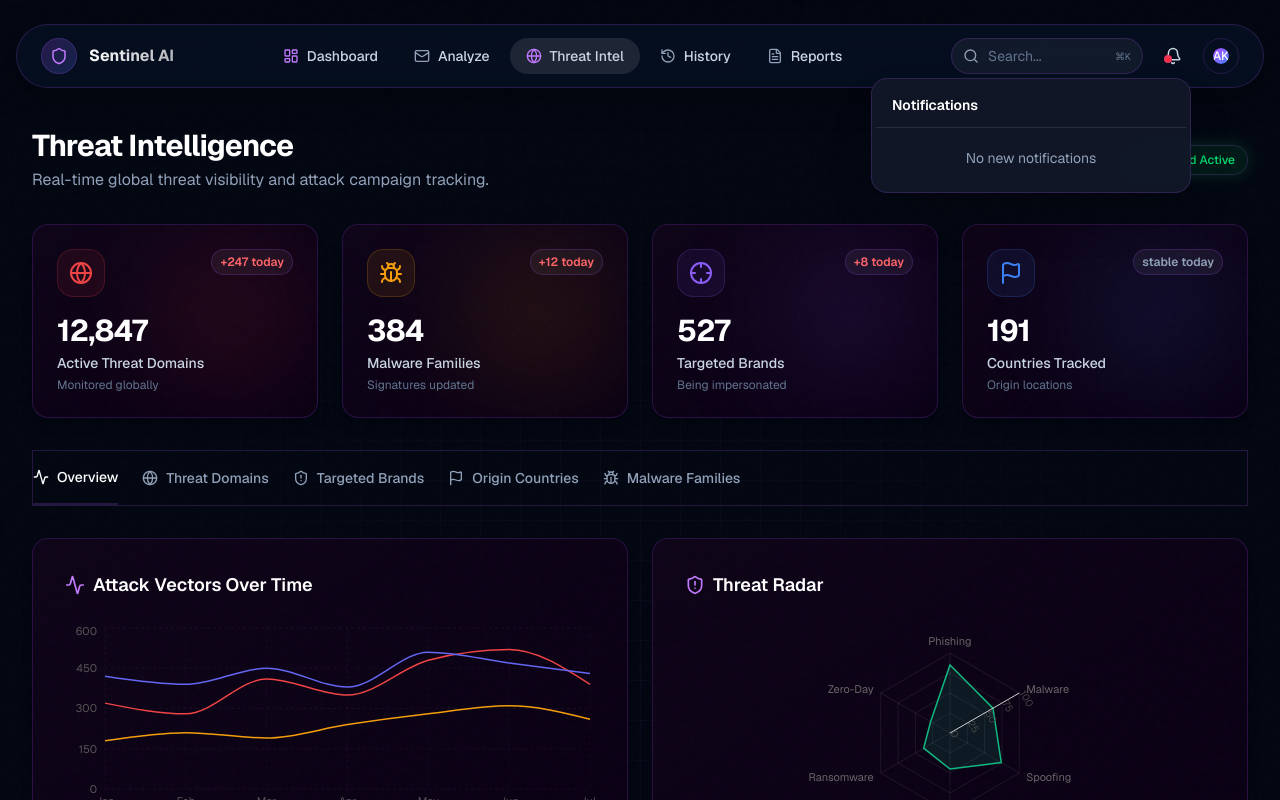
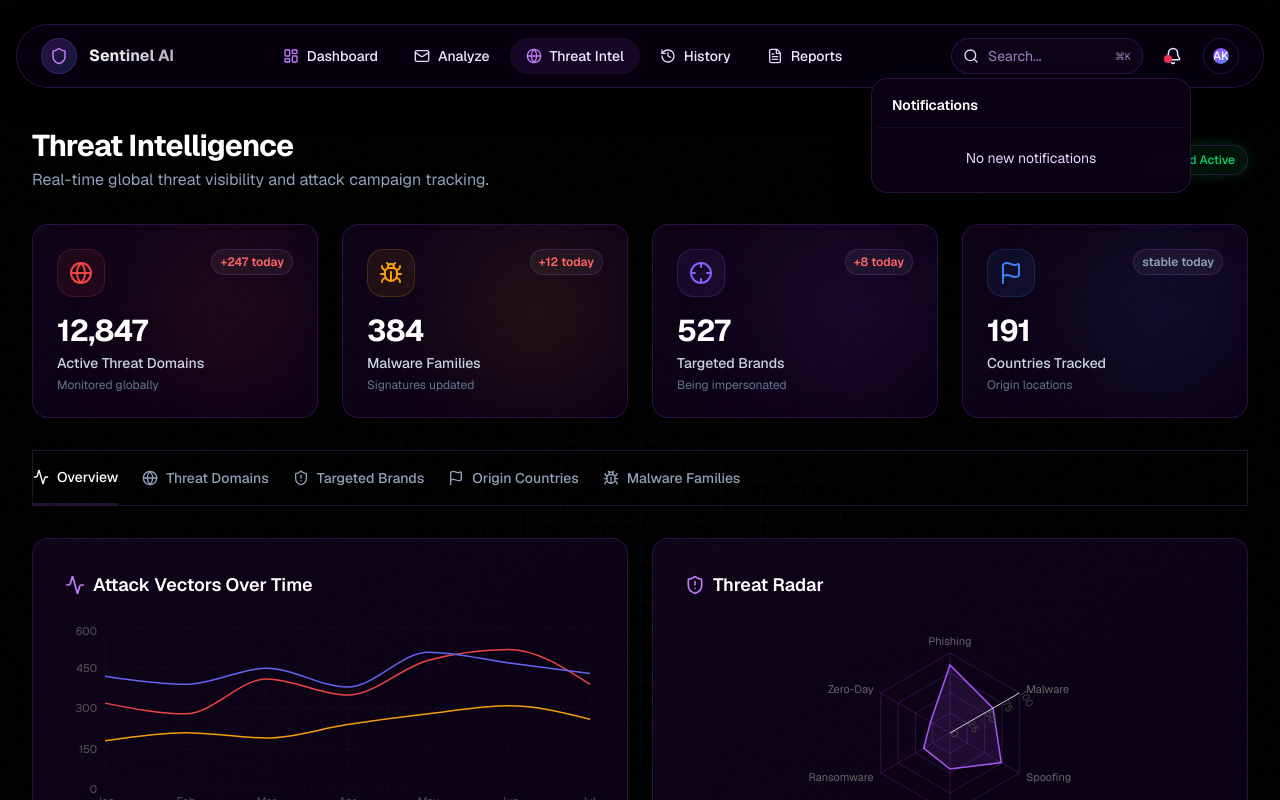
Before and after one commit to 2024geetha/Secure-Email-Gateway-For-Phishing-Prevention, a Next.js app in the folder client/: page /dashboard/threat-intelligence in a window 1280 px wide. Both pictures are taken after a click on the button 1173 px from the left and 56 px from the top of the page. Shown: the top 800 px of the page. Built offline with nearby package versions, Linux system fonts and the light colour scheme.

Commit message:
style: apply neon purple theme to layout and charts

```diff
--- a/client/components/charts/index.tsx
+++ b/client/components/charts/index.tsx
@@ -33,7 +33,7 @@ interface CustomTooltipProps {
 function CustomTooltip({ active, payload, label }: CustomTooltipProps) {
   if (!active || !payload?.length) return null;
   return (
-    <div className="rounded-lg border border-[rgba(255,255,255,0.1)] bg-[#111] px-3 py-2 shadow-xl">
+    <div className="rounded-lg border border-[rgba(168,85,247,0.25)] bg-[#0a0014] px-3 py-2 shadow-xl">
       {label && <p className="text-xs text-[#666] mb-1">{label}</p>}
       {payload.map((entry, i) => (
         <div key={i} className="flex items-center gap-2">
@@ -58,8 +58,8 @@ export function WeeklyScansChart({ data, className }: ChartProps) {
       <AreaChart data={data} margin={{ top: 5, right: 5, bottom: 0, left: -20 }}>
         <defs>
           <linearGradient id="scansGrad" x1="0" y1="0" x2="0" y2="1">
-            <stop offset="5%" stopColor="#10b981" stopOpacity={0.15} />
-            <stop offset="95%" stopColor="#10b981" stopOpacity={0} />
+            <stop offset="5%" stopColor="#a855f7" stopOpacity={0.15} />
+            <stop offset="95%" stopColor="#a855f7" stopOpacity={0} />
           </linearGradient>
           <linearGradient id="threatsGrad" x1="0" y1="0" x2="0" y2="1">
             <stop offset="5%" stopColor="#ef4444" stopOpacity={0.15} />
@@ -73,7 +73,7 @@ export function WeeklyScansChart({ data, className }: ChartProps) {
         <Area
           type="monotone"
           dataKey="scans"
-          stroke="#10b981"
+          stroke="#a855f7"
           strokeWidth={1.5}
           fill="url(#scansGrad)"
           dot={false}
@@ -92,7 +92,7 @@ export function WeeklyScansChart({ data, className }: ChartProps) {
 }
 
 // Threat categories pie chart
-const PIE_COLORS = ["#10b981", "#ef4444", "#f59e0b", "#6366f1", "#ec4899"];
+const PIE_COLORS = ["#a855f7", "#ef4444", "#f59e0b", "#6366f1", "#ec4899"];
 
 export function ThreatCategoriesPie({ data, className }: ChartProps) {
   return (
@@ -126,7 +126,7 @@ export function TopBrandsChart({ data, className }: ChartProps) {
         <XAxis dataKey="name" tick={{ fill: "#555", fontSize: 10 }} axisLine={false} tickLine={false} />
         <YAxis tick={{ fill: "#555", fontSize: 10 }} axisLine={false} tickLine={false} />
         <Tooltip content={<CustomTooltip />} />
-        <Bar dataKey="value" fill="#10b981" radius={[3, 3, 0, 0]} />
+        <Bar dataKey="value" fill="#a855f7" radius={[3, 3, 0, 0]} />
       </BarChart>
     </ResponsiveContainer>
   );
@@ -157,10 +157,10 @@ export function ThreatRadarChart({ data, className }: ChartProps) {
   return (
     <ResponsiveContainer width="100%" height={220} className={className}>
       <RadarChart cx="50%" cy="50%" outerRadius={80} data={data}>
-        <PolarGrid stroke="rgba(255,255,255,0.08)" />
+        <PolarGrid stroke="rgba(168,85,247,0.2)" />
         <PolarAngleAxis dataKey="subject" tick={{ fill: "#666", fontSize: 11 }} />
         <PolarRadiusAxis angle={30} domain={[0, 100]} tick={{ fill: "#444", fontSize: 10 }} />
-        <Radar name="Threat Level" dataKey="A" stroke="#10b981" fill="#10b981" fillOpacity={0.12} strokeWidth={1.5} />
+        <Radar name="Threat Level" dataKey="A" stroke="#a855f7" fill="#a855f7" fillOpacity={0.12} strokeWidth={1.5} />
         <Tooltip content={<CustomTooltip />} />
       </RadarChart>
     </ResponsiveContainer>
@@ -171,7 +171,7 @@ export function ThreatRadarChart({ data, className }: ChartProps) {
 export function SimpleAreaChart({
   data,
   dataKey,
-  color = "#10b981",
+  color = "#a855f7",
   className,
 }: ChartProps & { dataKey: string; color?: string }) {
   return (
--- a/client/components/layout/DashboardLayout.tsx
+++ b/client/components/layout/DashboardLayout.tsx
@@ -10,11 +10,11 @@ interface DashboardLayoutProps {
 
 export function DashboardLayout({ children }: DashboardLayoutProps) {
   return (
-    <div className="min-h-screen bg-[#030712] relative overflow-hidden">
+    <div className="min-h-screen bg-[#000000] relative overflow-hidden">
       {/* Background Effects */}
       <div className="absolute inset-0 bg-grid-pattern pointer-events-none" />
       <div className="glow-blob bg-purple-600/20 w-[600px] h-[600px] top-[-200px] left-[-200px]" />
-      <div className="glow-blob bg-blue-600/20 w-[500px] h-[500px] bottom-[-100px] right-[-100px]" />
+      <div className="glow-blob bg-fuchsia-600/20 w-[500px] h-[500px] bottom-[-100px] right-[-100px]" />
 
       <FloatingNavbar />
 
--- a/client/components/layout/Navbar.tsx
+++ b/client/components/layout/Navbar.tsx
@@ -63,7 +63,7 @@ export function FloatingNavbar() {
           scrolled ? "top-2" : "top-6"
         )}
       >
-        <div className="flex items-center justify-between h-16 px-6 rounded-full bg-[#081226]/70 backdrop-blur-xl border border-white/10 shadow-[0_8px_32px_rgba(0,0,0,0.4)]">
+        <div className="flex items-center justify-between h-16 px-6 rounded-full bg-[#090014]/70 backdrop-blur-xl border border-purple-500/20 shadow-[0_8px_32px_rgba(0,0,0,0.4)]">
           {/* Logo */}
           <Link href="/" className="flex items-center gap-3 group">
             <div className="flex h-9 w-9 items-center justify-center rounded-full bg-gradient-to-br from-purple-500/20 to-blue-500/20 border border-purple-500/30 group-hover:border-purple-500/50 transition-colors">
@@ -80,16 +80,16 @@ export function FloatingNavbar() {
               const active = pathname === item.href || pathname.startsWith(item.href + "/");
               return (
                 <Link key={item.href} href={item.href}>
-                  <div className="relative px-4 py-2 rounded-full text-sm font-medium transition-colors hover:text-white text-slate-300 group">
+                  <div className="relative px-4 py-2 rounded-full text-sm font-medium transition-colors hover:text-white text-purple-100 group">
                     {active && (
                       <motion.div
                         layoutId="navbar-active"
-                        className="absolute inset-0 bg-white/10 rounded-full"
+                        className="absolute inset-0 bg-purple-500/10 rounded-full"
                         transition={{ type: "spring", bounce: 0.2, duration: 0.6 }}
                       />
                     )}
                     <span className="relative z-10 flex items-center gap-2">
-                      <item.icon className={cn("h-4 w-4 transition-colors", active ? "text-purple-400" : "text-slate-400 group-hover:text-purple-400")} />
+                      <item.icon className={cn("h-4 w-4 transition-colors", active ? "text-purple-400" : "text-purple-200 group-hover:text-purple-400")} />
                       {item.label}
                     </span>
                   </div>
@@ -101,32 +101,32 @@ export function FloatingNavbar() {
           {/* Right Side */}
           <div className="hidden lg:flex items-center gap-3">
             <div className="relative group">
-              <Search className="absolute left-3 top-1/2 -translate-y-1/2 h-4 w-4 text-slate-400 group-focus-within:text-purple-400 transition-colors" />
+              <Search className="absolute left-3 top-1/2 -translate-y-1/2 h-4 w-4 text-purple-200 group-focus-within:text-purple-400 transition-colors" />
               <input
                 type="text"
                 placeholder="Search..."
-                className="h-9 w-48 rounded-full border border-white/10 bg-white/5 pl-9 pr-4 text-sm text-white placeholder:text-slate-500 focus:outline-none focus:border-purple-500/50 focus:bg-white/10 transition-all focus:w-64"
+                className="h-9 w-48 rounded-full border border-purple-500/20 bg-purple-500/5 pl-9 pr-4 text-sm text-white placeholder:text-purple-300/70 focus:outline-none focus:border-purple-500/50 focus:bg-purple-500/10 transition-all focus:w-64"
               />
-              <kbd className="absolute right-3 top-1/2 -translate-y-1/2 text-[10px] text-slate-500 font-mono">⌘K</kbd>
+              <kbd className="absolute right-3 top-1/2 -translate-y-1/2 text-[10px] text-purple-300/70 font-mono">⌘K</kbd>
             </div>
 
             <DropdownMenu>
               <DropdownMenuTrigger asChild>
-                <Button variant="ghost" size="icon" className="relative h-9 w-9 rounded-full hover:bg-white/10">
-                  <Bell className="h-4.5 w-4.5 text-slate-300" />
-                  <span className="absolute top-2 right-2.5 h-2 w-2 rounded-full bg-red-500 border-2 border-[#081226]" />
+                <Button variant="ghost" size="icon" className="relative h-9 w-9 rounded-full hover:bg-purple-500/10">
+                  <Bell className="h-4.5 w-4.5 text-purple-100" />
+                  <span className="absolute top-2 right-2.5 h-2 w-2 rounded-full bg-red-500 border-2 border-[#090014]" />
                 </Button>
               </DropdownMenuTrigger>
-              <DropdownMenuContent align="end" className="w-80 rounded-2xl border-white/10 bg-[#111827]/95 backdrop-blur-xl p-2">
+              <DropdownMenuContent align="end" className="w-80 rounded-2xl border-purple-500/20 bg-[#0a0014]/95 backdrop-blur-xl p-2">
                 <DropdownMenuLabel className="px-3 py-2 text-sm font-semibold text-white">Notifications</DropdownMenuLabel>
-                <DropdownMenuSeparator className="bg-white/10" />
-                <div className="p-4 text-center text-sm text-slate-400">No new notifications</div>
+                <DropdownMenuSeparator className="bg-purple-500/10" />
+                <div className="p-4 text-center text-sm text-purple-200">No new notifications</div>
               </DropdownMenuContent>
             </DropdownMenu>
 
             <DropdownMenu>
               <DropdownMenuTrigger asChild>
-                <Button variant="ghost" size="icon" className="h-9 w-9 rounded-full p-0 border border-white/10 hover:border-purple-500/50 transition-colors">
+                <Button variant="ghost" size="icon" className="h-9 w-9 rounded-full p-0 border border-purple-500/20 hover:border-purple-500/50 transition-colors">
                   <Avatar className="h-full w-full">
                     <AvatarFallback className="bg-gradient-to-br from-purple-500 to-blue-500 text-white font-medium text-xs">
                       AK
@@ -134,21 +134,21 @@ export function FloatingNavbar() {
                   </Avatar>
                 </Button>
               </DropdownMenuTrigger>
-              <DropdownMenuContent align="end" className="w-56 rounded-2xl border-white/10 bg-[#111827]/95 backdrop-blur-xl p-2">
+              <DropdownMenuContent align="end" className="w-56 rounded-2xl border-purple-500/20 bg-[#0a0014]/95 backdrop-blur-xl p-2">
                 <DropdownMenuLabel className="px-3 py-2">
                   <p className="text-sm font-semibold text-white">Alex Kumar</p>
-                  <p className="text-xs text-slate-400">alex@company.com</p>
+                  <p className="text-xs text-purple-200">alex@company.com</p>
                 </DropdownMenuLabel>
-                <DropdownMenuSeparator className="bg-white/10" />
-                <DropdownMenuItem className="rounded-xl px-3 py-2.5 cursor-pointer hover:bg-white/5 focus:bg-white/5">
-                  <User className="mr-2 h-4 w-4 text-slate-400" /> Profile
+                <DropdownMenuSeparator className="bg-purple-500/10" />
+                <DropdownMenuItem className="rounded-xl px-3 py-2.5 cursor-pointer hover:bg-purple-500/5 focus:bg-purple-500/5">
+                  <User className="mr-2 h-4 w-4 text-purple-200" /> Profile
                 </DropdownMenuItem>
-                <DropdownMenuItem className="rounded-xl px-3 py-2.5 cursor-pointer hover:bg-white/5 focus:bg-white/5" asChild>
+                <DropdownMenuItem className="rounded-xl px-3 py-2.5 cursor-pointer hover:bg-purple-500/5 focus:bg-purple-500/5" asChild>
                   <Link href="/dashboard/settings">
-                    <Settings className="mr-2 h-4 w-4 text-slate-400" /> Settings
+                    <Settings className="mr-2 h-4 w-4 text-purple-200" /> Settings
                   </Link>
                 </DropdownMenuItem>
-                <DropdownMenuSeparator className="bg-white/10" />
+                <DropdownMenuSeparator className="bg-purple-500/10" />
                 <DropdownMenuItem className="rounded-xl px-3 py-2.5 cursor-pointer text-red-400 hover:bg-red-500/10 focus:bg-red-500/10 focus:text-red-400">
                   Sign out
                 </DropdownMenuItem>
@@ -160,7 +160,7 @@ export function FloatingNavbar() {
           <Button
             variant="ghost"
             size="icon"
-            className="lg:hidden h-9 w-9 rounded-full hover:bg-white/10"
+            className="lg:hidden h-9 w-9 rounded-full hover:bg-purple-500/10"
             onClick={() => setMobileMenuOpen(!mobileMenuOpen)}
           >
             {mobileMenuOpen ? <X className="h-5 w-5" /> : <Menu className="h-5 w-5" />}
@@ -175,7 +175,7 @@ export function FloatingNavbar() {
             initial={{ opacity: 0, y: -20 }}
             animate={{ opacity: 1, y: 0 }}
             exit={{ opacity: 0, y: -20 }}
-            className="fixed inset-x-4 top-24 z-40 rounded-3xl bg-[#081226]/95 backdrop-blur-xl border border-white/10 p-4 shadow-2xl lg:hidden"
+            className="fixed inset-x-4 top-24 z-40 rounded-3xl bg-[#090014]/95 backdrop-blur-xl border border-purple-500/20 p-4 shadow-2xl lg:hidden"
           >
             <nav className="flex flex-col gap-2">
               {navItems.map((item) => {
@@ -184,18 +184,18 @@ export function FloatingNavbar() {
                   <Link key={item.href} href={item.href} onClick={() => setMobileMenuOpen(false)}>
                     <div className={cn(
                       "flex items-center gap-3 px-4 py-3 rounded-2xl text-sm font-medium transition-colors",
-                      active ? "bg-white/10 text-white" : "text-slate-300 hover:bg-white/5"
+                      active ? "bg-purple-500/10 text-white" : "text-purple-100 hover:bg-purple-500/5"
                     )}>
-                      <item.icon className={cn("h-5 w-5", active ? "text-purple-400" : "text-slate-400")} />
+                      <item.icon className={cn("h-5 w-5", active ? "text-purple-400" : "text-purple-200")} />
                       {item.label}
                     </div>
                   </Link>
                 );
               })}
-              <div className="h-px bg-white/10 my-2" />
+              <div className="h-px bg-purple-500/10 my-2" />
               <Link href="/dashboard/settings" onClick={() => setMobileMenuOpen(false)}>
-                <div className="flex items-center gap-3 px-4 py-3 rounded-2xl text-sm font-medium text-slate-300 hover:bg-white/5 transition-colors">
-                  <Settings className="h-5 w-5 text-slate-400" />
+                <div className="flex items-center gap-3 px-4 py-3 rounded-2xl text-sm font-medium text-purple-100 hover:bg-purple-500/5 transition-colors">
+                  <Settings className="h-5 w-5 text-purple-200" />
                   Settings
                 </div>
               </Link>
--- a/client/components/layout/Sidebar.tsx
+++ b/client/components/layout/Sidebar.tsx
@@ -45,13 +45,13 @@ export function Sidebar({ collapsed, onToggle }: SidebarProps) {
       initial={false}
       animate={{ width: collapsed ? 64 : 240 }}
       transition={{ duration: 0.25, ease: [0.4, 0, 0.2, 1] }}
-      className="fixed left-0 top-0 bottom-0 z-30 flex flex-col border-r border-[rgba(255,255,255,0.06)] bg-[#050505] overflow-hidden"
+      className="fixed left-0 top-0 bottom-0 z-30 flex flex-col border-r border-[rgba(168,85,247,0.15)] bg-[#000000] overflow-hidden"
     >
       {/* Logo */}
-      <div className="flex h-14 items-center px-4 border-b border-[rgba(255,255,255,0.06)]">
+      <div className="flex h-14 items-center px-4 border-b border-[rgba(168,85,247,0.15)]">
         <div className="flex items-center gap-2.5 min-w-0">
-          <div className="flex h-7 w-7 shrink-0 items-center justify-center rounded-lg bg-[rgba(16,185,129,0.15)] border border-[rgba(16,185,129,0.25)]">
-            <Shield className="h-4 w-4 text-[#10b981]" />
+          <div className="flex h-7 w-7 shrink-0 items-center justify-center rounded-lg bg-[rgba(168,85,247,0.15)] border border-[rgba(168,85,247,0.25)]">
+            <Shield className="h-4 w-4 text-[#a855f7]" />
           </div>
           <AnimatePresence>
             {!collapsed && (
@@ -96,18 +96,18 @@ export function Sidebar({ collapsed, onToggle }: SidebarProps) {
                 className={cn(
                   "flex items-center gap-2.5 rounded-lg px-2.5 py-2 text-sm transition-colors group relative",
                   active
-                    ? "bg-[rgba(16,185,129,0.1)] text-[#10b981]"
+                    ? "bg-[rgba(168,85,247,0.1)] text-[#a855f7]"
                     : "text-[#888] hover:text-white hover:bg-[rgba(255,255,255,0.04)]"
                 )}
               >
                 {active && (
                   <motion.div
                     layoutId="sidebar-active"
-                    className="absolute inset-0 rounded-lg bg-[rgba(16,185,129,0.08)] border border-[rgba(16,185,129,0.15)]"
+                    className="absolute inset-0 rounded-lg bg-[rgba(168,85,247,0.08)] border border-[rgba(168,85,247,0.15)]"
                     transition={{ type: "spring", bounce: 0.1, duration: 0.4 }}
                   />
                 )}
-                <Icon className={cn("h-4 w-4 shrink-0 relative z-10", active && "text-[#10b981]")} />
+                <Icon className={cn("h-4 w-4 shrink-0 relative z-10", active && "text-[#a855f7]")} />
                 <AnimatePresence>
                   {!collapsed && (
                     <motion.span
@@ -128,7 +128,7 @@ export function Sidebar({ collapsed, onToggle }: SidebarProps) {
       </nav>
 
       {/* Bottom */}
-      <div className="border-t border-[rgba(255,255,255,0.06)] py-3 px-2 space-y-0.5">
+      <div className="border-t border-[rgba(168,85,247,0.15)] py-3 px-2 space-y-0.5">
         {bottomItems.map((item) => {
           const Icon = item.icon;
           const active = pathname === item.href;
@@ -138,7 +138,7 @@ export function Sidebar({ collapsed, onToggle }: SidebarProps) {
                 className={cn(
                   "flex items-center gap-2.5 rounded-lg px-2.5 py-2 text-sm transition-colors",
                   active
-                    ? "text-[#10b981] bg-[rgba(16,185,129,0.08)]"
+                    ? "text-[#a855f7] bg-[rgba(168,85,247,0.08)]"
                     : "text-[#888] hover:text-white hover:bg-[rgba(255,255,255,0.04)]"
                 )}
               >
```
